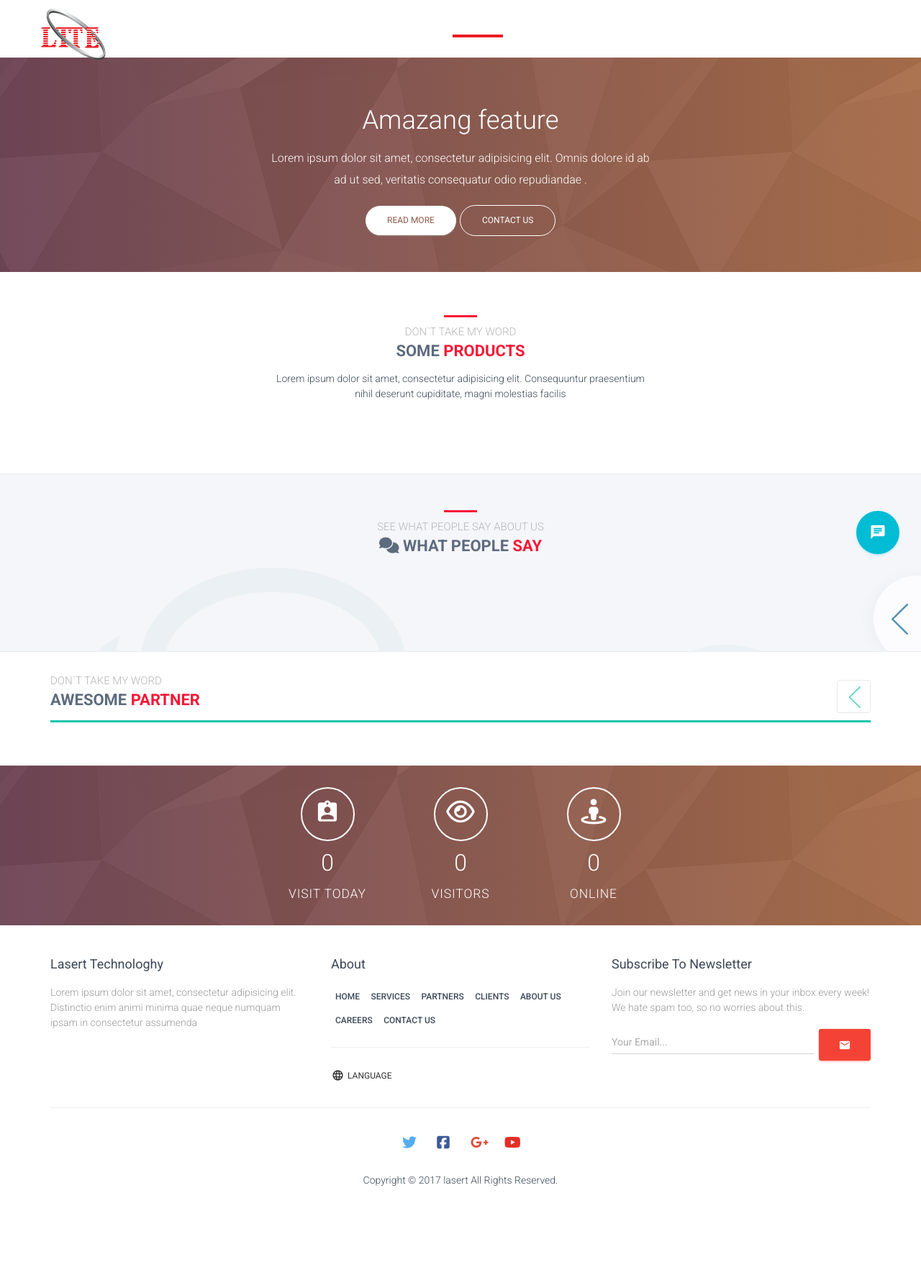
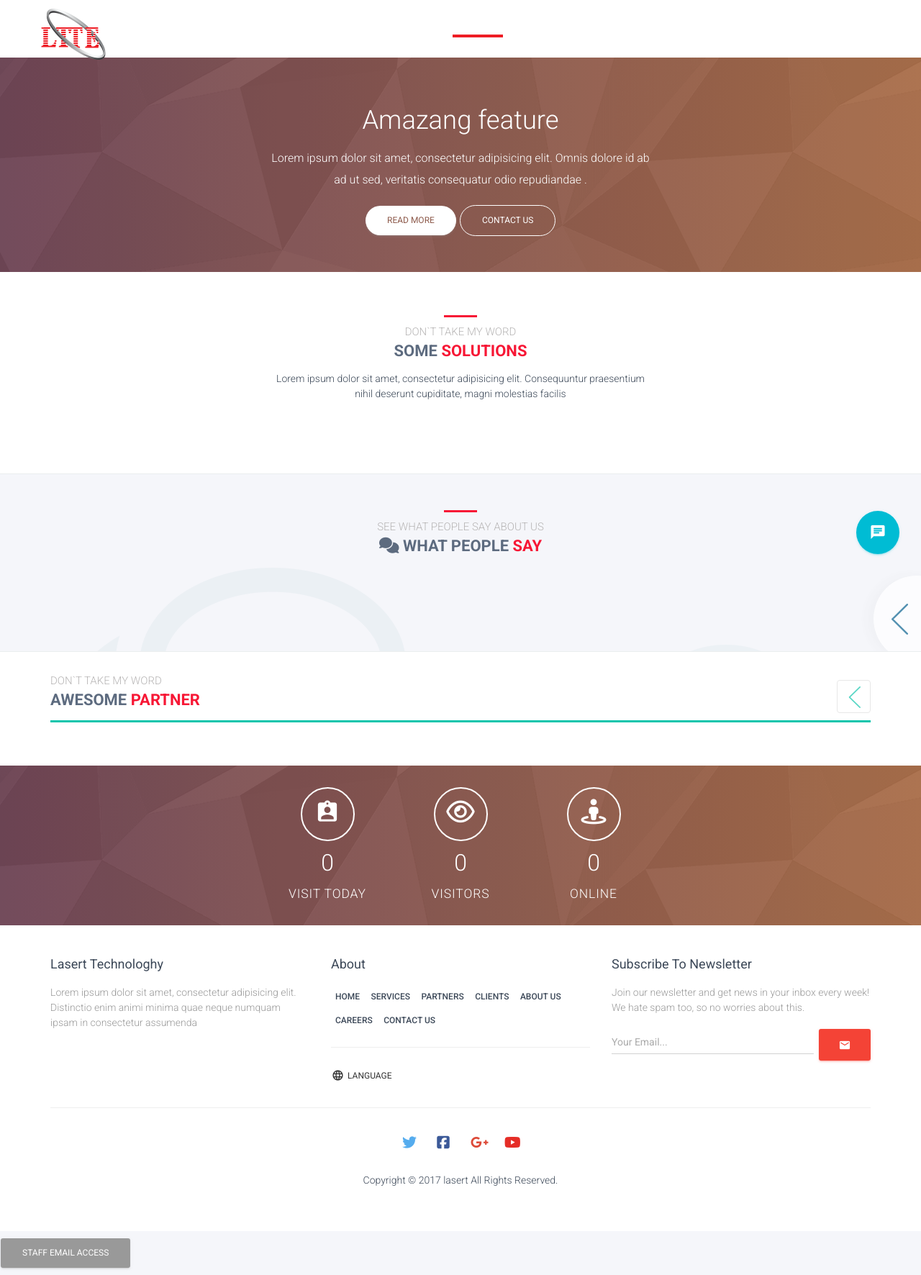
Before and after one commit to eMaM1921990/lasert, a Django app: page / in a window 1280 px wide. Shown: the whole page at 72% size. Before the commit the page ends 1648 px from the top, so only its background shows below. Run offline with Django 3.2, Linux system fonts and the light colour scheme; data that the repository does not hold is empty; some libraries are stand-ins or nearby versions.

Commit message:
fix model

```diff
--- a/templates/base/footer.html
+++ b/templates/base/footer.html
@@ -90,3 +90,5 @@
         <i class="material-icons">chat</i>
         <div class="ripple-container"></div>
     </button>
+
+<button class="btn btn-staff">{% trans 'Staff Email Access' %}<div class="ripple-container"></div></button>
--- a/templates/base/homePageProduct.html
+++ b/templates/base/homePageProduct.html
@@ -7,7 +7,7 @@
                 <div class="heading_border bg_red"></div>
                 <p>{% trans 'DON`T TAKE MY WORD' %}</p>
                 {% blocktrans %}
-                    <h2>Some <span class="color_red">products</span></h2>
+                    <h2>Some <span class="color_red">Solutions</span></h2>
                 {% endblocktrans %}
             </div>
 
```
